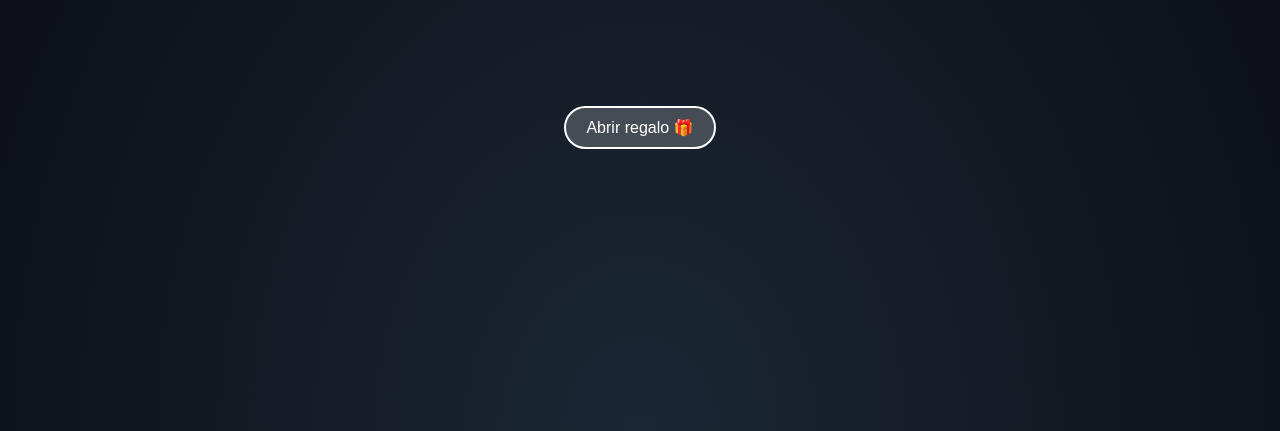
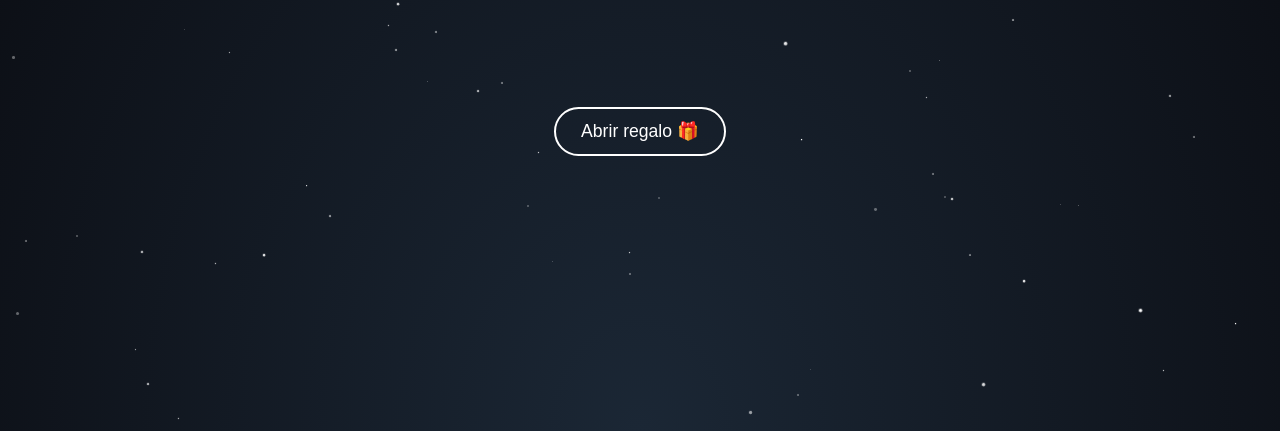
Before and after one commit to jamin1551/Para-Ivoncita-3, a plain HTML site: page index.html in a window 1280 px wide. Shown: the part 369-800 px from the top of the page. Drawn offline with Linux system fonts and the light colour scheme.

Commit message:
Update index.html

```diff
--- a/index.html
+++ b/index.html
@@ -5,134 +5,67 @@
     <meta name="viewport" content="width=device-width, initial-scale=1.0">
     <title>Para mi Ivoncita ❤️</title>
     <style>
-        body {
-            margin: 0;
-            padding: 0;
-            background: radial-gradient(ellipse at bottom, #1B2735 0%, #090A0F 100%);
-            height: 100vh;
-            overflow: hidden;
-            display: flex;
-            justify-content: center;
-            align-items: center;
-            color: white;
-            font-family: 'Arial', sans-serif;
-            text-align: center;
-        }
-
-        #stars-container {
-            position: absolute;
-            top: 0;
-            left: 0;
-            width: 100%;
-            height: 100%;
-            z-index: 0;
-        }
-
-        .star {
-            position: absolute;
-            background: white;
-            border-radius: 50%;
-            opacity: 0.5;
-            animation: twinkle var(--duration) infinite ease-in-out;
-        }
-
-        @keyframes twinkle {
-            0%, 100% { opacity: 0.3; transform: scale(1); }
-            50% { opacity: 1; transform: scale(1.2); }
-        }
-
-        .content {
-            position: relative;
-            z-index: 10;
-            padding: 20px;
-        }
-
-        h1 {
-            font-size: 2.5rem;
-            margin-bottom: 20px;
-            text-shadow: 0 0 15px rgba(255,255,255,0.5);
-        }
-
-        #message {
-            font-size: 1.5rem;
-            font-style: italic;
-            min-height: 80px;
-        }
-
-        .play-btn {
-            background: rgba(255, 255, 255, 0.2);
-            border: 2px solid white;
-            color: white;
-            padding: 10px 20px;
-            border-radius: 25px;
-            cursor: pointer;
-            font-size: 1rem;
-            margin-top: 20px;
-            transition: 0.3s;
-        }
-
-        .play-btn:hover { background: white; color: #1B2735; }
+        body { margin: 0; background: radial-gradient(ellipse at bottom, #1B2735 0%, #090A0F 100%); height: 100vh; overflow: hidden; display: flex; justify-content: center; align-items: center; color: white; font-family: sans-serif; text-align: center; }
+        #stars { position: absolute; top: 0; left: 0; width: 100%; height: 100%; z-index: 0; }
+        .star { position: absolute; background: white; border-radius: 50%; opacity: 0.5; animation: twinkle var(--d) infinite ease-in-out; }
+        @keyframes twinkle { 0%, 100% { opacity: 0.3; transform: scale(1); } 50% { opacity: 1; transform: scale(1.2); } }
+        .content { position: relative; z-index: 10; padding: 20px; }
+        h1 { font-size: 2.5rem; text-shadow: 0 0 15px rgba(255,255,255,0.5); }
+        #message { font-size: 1.5rem; font-style: italic; min-height: 80px; white-space: pre-wrap; margin-top: 20px; }
+        .btn { background: none; border: 2px solid white; color: white; padding: 12px 25px; border-radius: 30px; cursor: pointer; font-size: 1.1rem; margin-top: 20px; }
     </style>
 </head>
 <body>
-
-    <div id="stars-container"></div>
-
+    <div id="stars"></div>
     <div class="content">
         <h1>Para mi Ivoncita ❤️</h1>
         <div id="message"></div>
-        <button class="play-btn" id="startBtn">Abrir regalo 🎁</button>
+        <button class="btn" id="btn">Abrir regalo 🎁</button>
     </div>
 
-    <audio id="loveSong" src="musica.mp3"></audio>
+    <audio id="track" src="musica.mp3"></audio>
 
     <script>
         // Estrellas
-        const container = document.getElementById('stars-container');
-        for (let i = 0; i < 150; i++) {
-            const star = document.createElement('div');
-            star.className = 'star';
-            const size = Math.random() * 2 + 'px';
-            star.style.width = size; star.style.height = size;
-            star.style.top = Math.random() * 100 + '%';
-            star.style.left = Math.random() * 100 + '%';
-            star.style.setProperty('--duration', Math.random() * 3 + 2 + 's');
-            container.appendChild(star);
+        const s = document.getElementById('stars');
+        for (let i = 0; i < 100; i++) {
+            const div = document.createElement('div');
+            div.className = 'star';
+            div.style.width = div.style.height = Math.random() * 3 + 'px';
+            div.style.top = Math.random() * 100 + '%';
+            div.style.left = Math.random() * 100 + '%';
+            div.style.setProperty('--d', Math.random() * 3 + 2 + 's');
+            s.appendChild(div);
         }
 
-        const audio = document.getElementById('loveSong');
-        const btn = document.getElementById('startBtn');
-        const messageDiv = document.getElementById('message');
-        const text = "Y cuando, te me acercas.... \n\n Te extraño mi amorcito. Eres la Luna que acelera mi corazón.";
+        const audio = document.getElementById('track');
+        const btn = document.getElementById('btn');
+        const msg = document.getElementById('message');
+        const txt = "Y cuando, te me acercas.... \n\n Te extraño mi amorcito. Eres la Luna que acelera mi corazón.";
 
-        btn.addEventListener('click', () => {
+        btn.onclick = () => {
             btn.style.display = 'none';
             audio.currentTime = 78; // Empieza en 1:18
-            audio.play();
+            audio.play().catch(e => console.log("Error al reproducir: ", e));
 
-            // Efecto escribir
             let i = 0;
             function type() {
-                if (i < text.length) {
-                    messageDiv.innerHTML += text.charAt(i);
+                if (i < txt.length) {
+                    msg.innerHTML += txt.charAt(i);
                     i++;
                     setTimeout(type, 100);
                 }
             }
             type();
 
-            // Fade out y pausa a los 1:51 (33 segundos después del inicio en 1:18)
+            // Desvanecer a los 33 segundos de haber empezado (1:51 total)
             setTimeout(() => {
-                let fade = setInterval(() => {
-                    if (audio.volume > 0.1) {
-                        audio.volume -= 0.1;
-                    } else {
-                        audio.pause();
-                        clearInterval(fade);
-                    }
+                let f = setInterval(() => {
+                    if (audio.volume > 0.1) audio.volume -= 0.1;
+                    else { audio.pause(); clearInterval(f); }
                 }, 200);
-            , 33000); // 33 segundos de duración total
-        });
+            }, 33000);
+        };
     </script>
 </body>
 </html>
```
